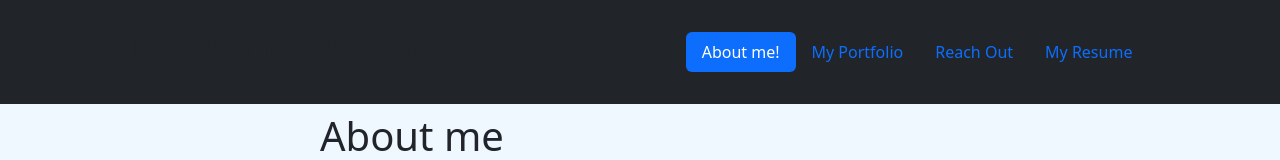
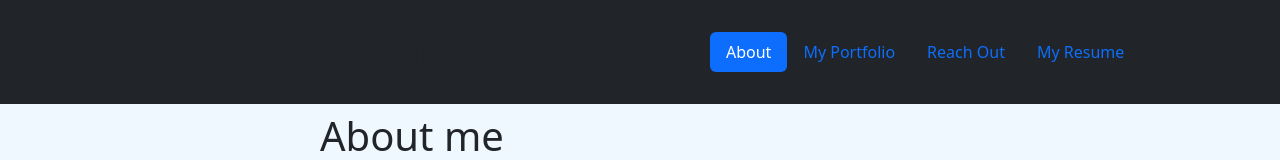
Before and after one commit to LKocaj/20-react-portfolio-2, a React (Create React App) app: page / in a window 1280 px wide. Shown: the top 160 px of the page. Built offline with nearby package versions, Linux system fonts and the light colour scheme.

Commit message:
default portfolio

```diff
--- a/src/components/NavTabs.js
+++ b/src/components/NavTabs.js
@@ -10,7 +10,7 @@ function NavTabs({ currentPage, handlePageChange }) {
           onClick={() => handlePageChange('About')}
           className={currentPage === 'About' ? 'nav-link active' : 'nav-link'}   // depends which page youre on will show active or not
         >
-          About me!
+          About
         </a>
       </li>
       <li className="nav-item">
--- a/src/components/pages/About.js
+++ b/src/components/pages/About.js
@@ -5,7 +5,7 @@ export default function Home() {
     <div className = "w-50 mx-auto">
       <h1 className ="pb-4 pt-2">About me</h1>
       <article>
-            <img class="float" src={"./public/assets/Profile-pic.jpg"} alt="Lawrence himself"/>
+            <img class="float" src={"../public/assets/Profile-pic.jpg"} alt="Lawrence himself"/>
             <p>Lorem ipsum dolor sit amet, consectetur adipiscing elit, sed do eiusmod tempor incididunt ut labore et dolore magna aliqua.
               Ut enim ad minim veniam, quis nostrud exercitation ullamco laboris nisi ut aliquip ex ea commodo consequat.
               Duis aute irure dolor in reprehenderit in voluptate velit esse cillum dolore eu fugiat nulla pariatur.
```
